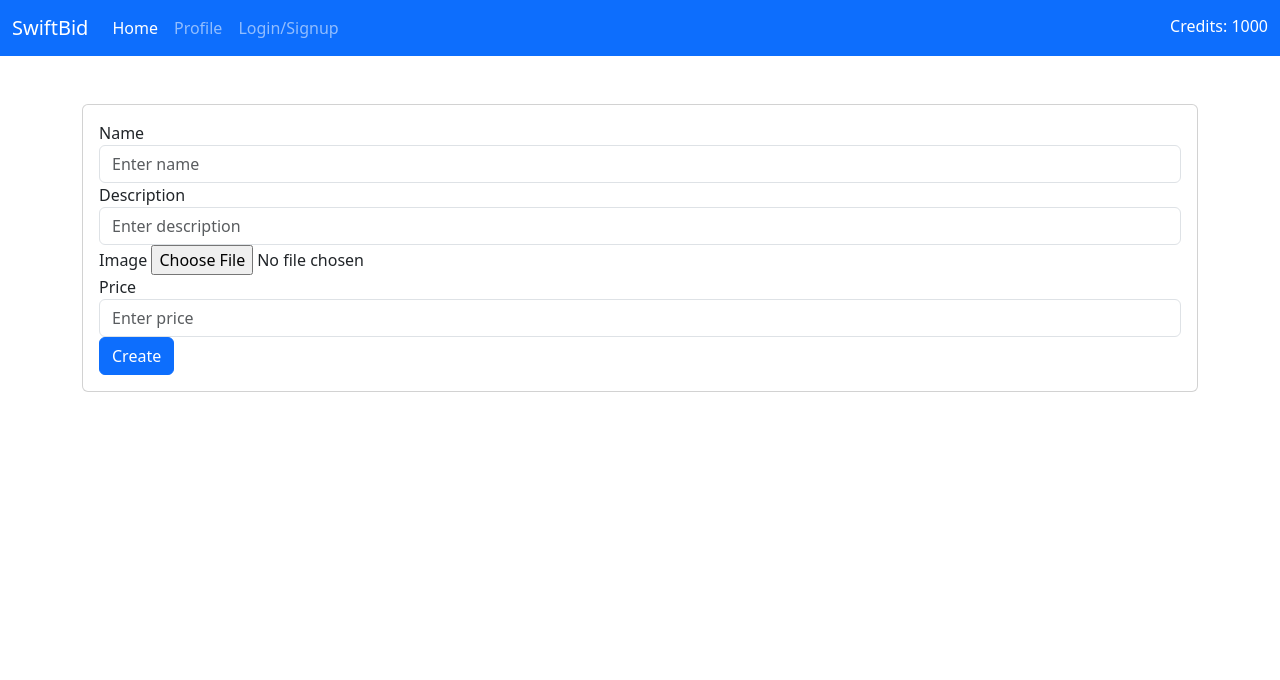
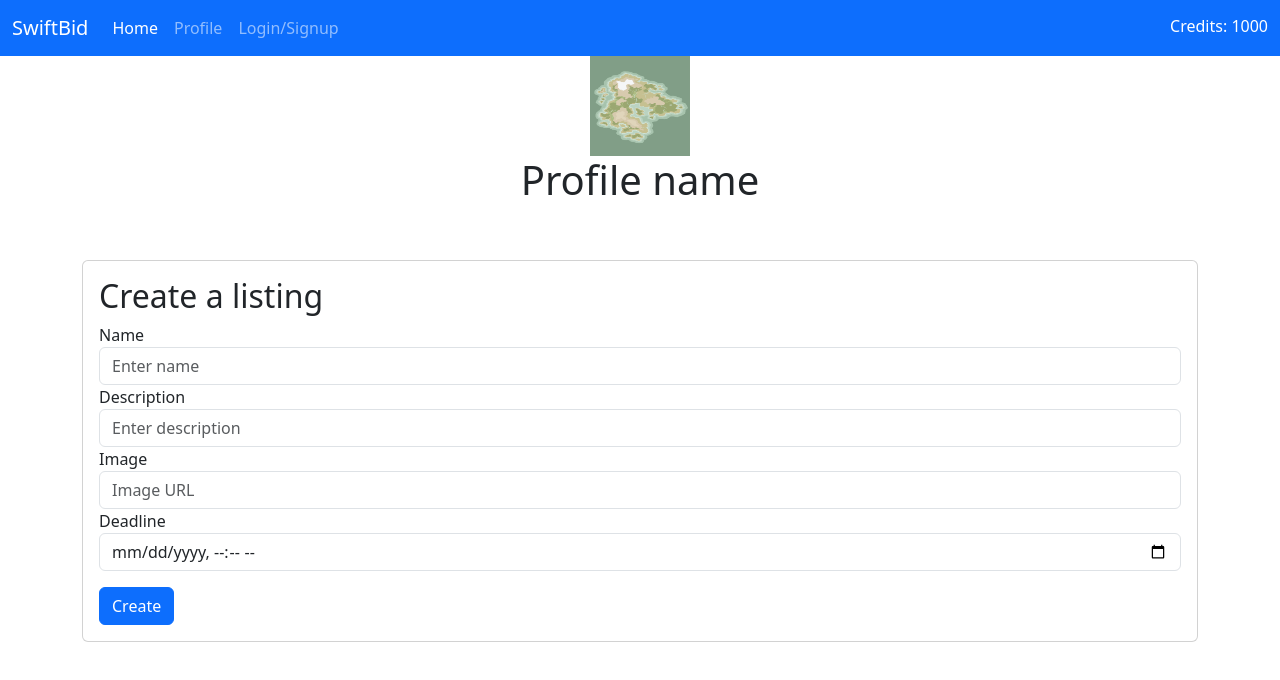
Before and after one commit to Zaracki/Semester-Project-2, a website: page profile/index.html in a window 1280 px wide. Drawn offline with nearby package versions, Linux system fonts and the light colour scheme; files that its build step writes are made by us from their sources.

Commit message:
setting up site style profile

```diff
--- a/profile/index.html
+++ b/profile/index.html
@@ -35,10 +35,21 @@
     </nav>
   </header>
   <main>
+    <div class="container d-flex justify-content-center">
+      <div class="row">
+        <div class="col-12 justify-content-center d-flex">
+          <img src="../images/Instapost.png" class="profile-img">
+        </div>
+        <div class="col-12 justify-content-center d-flex">
+          <h1>Profile name</h1>
+        </div>
+      </div>
+    </div>
     <div class="container mt-5">
       <div class="card">
           <div class="card-body">
               <form>
+                  <h2>Create a listing</h2>
                   <div class="form-group">
                       <label for="name">Name</label>
                       <input type="text" class="form-control" id="name" placeholder="Enter name">
@@ -48,14 +59,14 @@
                       <input type="text" class="form-control" id="description" placeholder="Enter description">
                   </div>
                   <div class="form-group">
-                      <label for="image">Image</label>
-                      <input type="file" class="form-control-file" id="image">
+                      <label for="image-product">Image</label>
+                      <input type="number" class="form-control" id="image-product" placeholder="Image URL">
                   </div>
                   <div class="form-group">
-                      <label for="price">Price</label>
-                      <input type="number" class="form-control" id="price" placeholder="Enter price">
-                  </div>
-                  <button type="submit" class="btn btn-primary">Create</button>
+                    <label for="deadline">Deadline</label>
+                    <input type="datetime-local" class="form-control" id="deadline" placeholder="Enter price">
+                </div>
+                  <button type="submit" class="btn btn-primary mt-3">Create</button>
               </form>
           </div>
       </div>
--- a/src/scss/index.scss
+++ b/src/scss/index.scss
@@ -12,3 +12,8 @@
   height: 200px;
   object-fit: cover;
 }
+
+.profile-img {
+  width: 100px;
+  height: 100px;
+}
```
